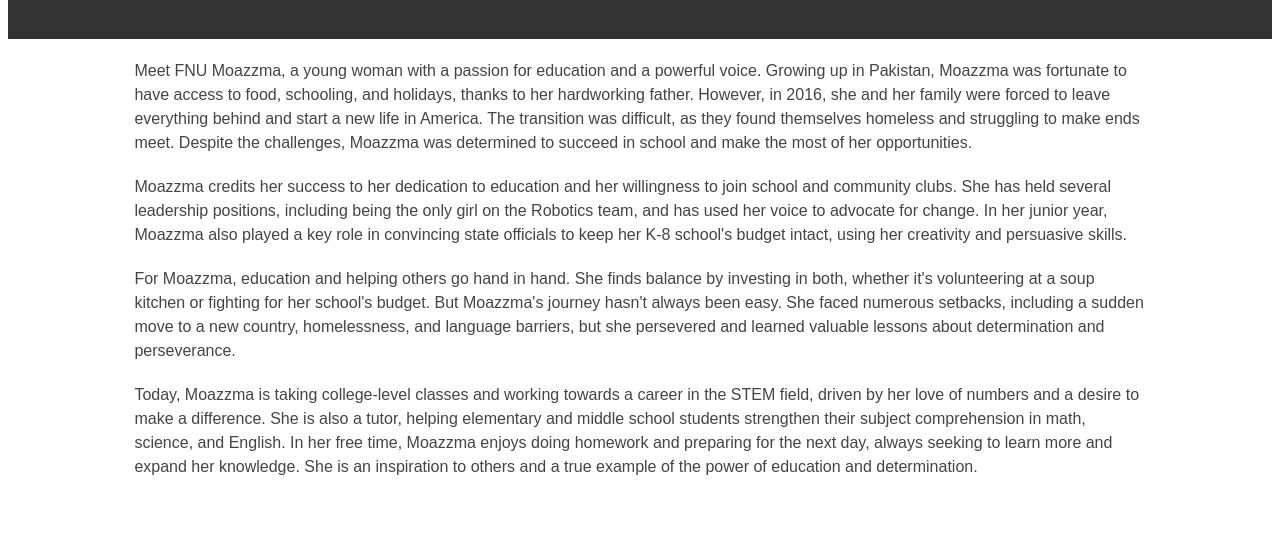
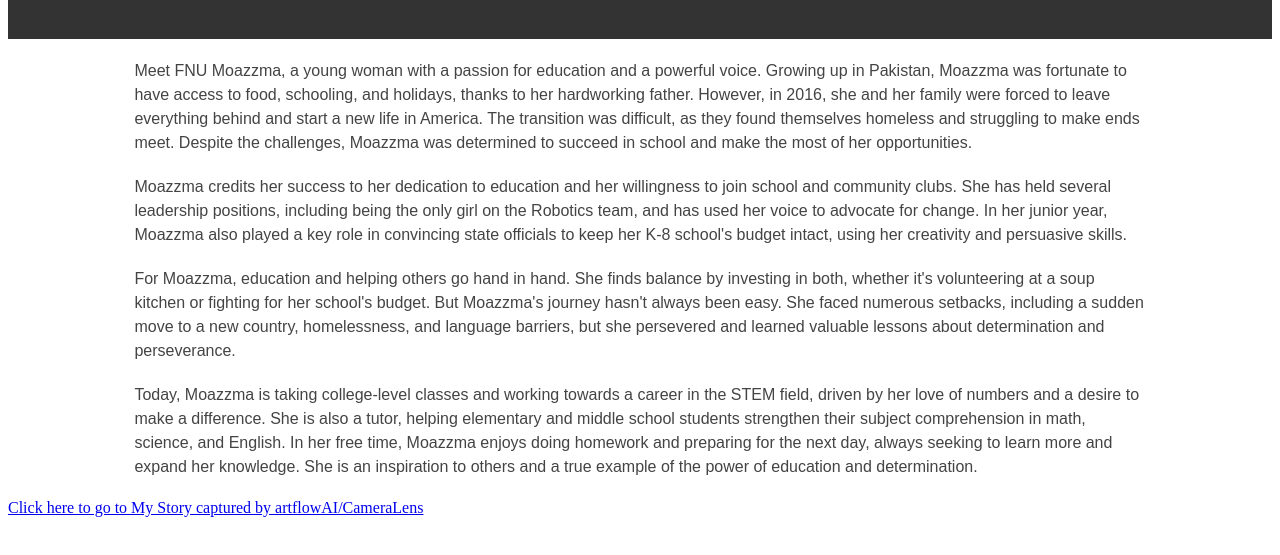
Before and after one commit to Mozzma/Myself, a plain HTML site: page MyStory.html in a window 1280 px wide. Shown: the part 89-644 px from the top of the page. Drawn offline with Linux system fonts and the light colour scheme.

Commit message:
Update MyStory.html

```diff
--- a/MyStory.html
+++ b/MyStory.html
@@ -13,5 +13,7 @@
       <p>For Moazzma, education and helping others go hand in hand. She finds balance by investing in both, whether it's volunteering at a soup kitchen or fighting for her school's budget. But Moazzma's journey hasn't always been easy. She faced numerous setbacks, including a sudden move to a new country, homelessness, and language barriers, but she persevered and learned valuable lessons about determination and perseverance.</p>
       <p>Today, Moazzma is taking college-level classes and working towards a career in the STEM field, driven by her love of numbers and a desire to make a difference. She is also a tutor, helping elementary and middle school students strengthen their subject comprehension in math, science, and English. In her free time, Moazzma enjoys doing homework and preparing for the next day, always seeking to learn more and expand her knowledge. She is an inspiration to others and a true example of the power of education and determination.</p>
     </div>
+
+ <a href="Pictorial.html">Click here to go to My Story captured by artflowAI/CameraLens</a>
   </body>
 </html>
```
